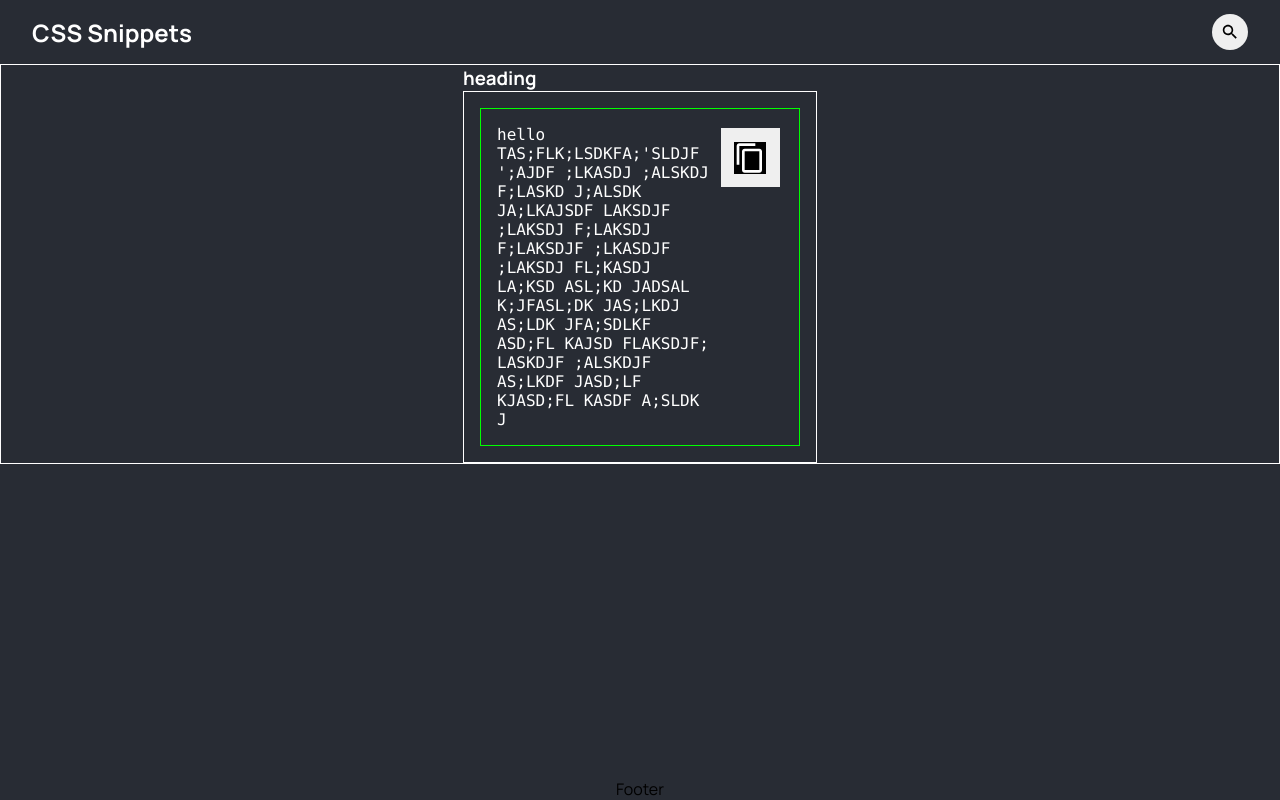
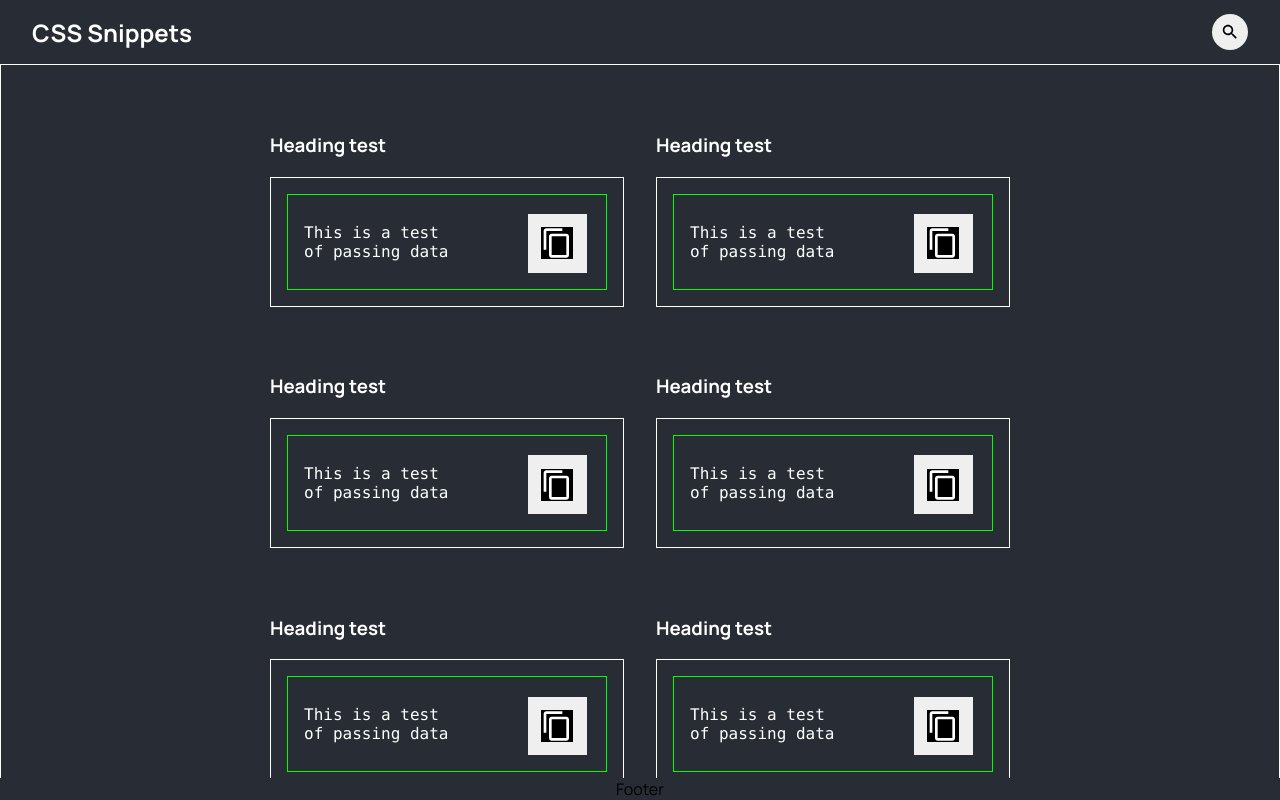
Before and after one commit to Andrew-Neely-82/css-snippets, a React (Create React App) app: page / in a window 1280 px wide. Built offline with nearby package versions, Linux system fonts and the light colour scheme.

Commit message:
updated carousel styling / changed jsx naming

```diff
--- a/src/components/carousel/Carousel.jsx
+++ b/src/components/carousel/Carousel.jsx
@@ -1,12 +1,25 @@
-import { CodeExample } from "../export";
+import { CodeBlockWrapper } from "../export";
 import "./styling/style.scss";
 
 const Carousel = () => {
-  const test = "hello TAS;FLK;LSDKFA;'SLDJF ';AJDF ;LKASDJ ;ALSKDJ F;LASKD J;ALSDK JA;LKAJSDF LAKSDJF ;LAKSDJ F;LAKSDJ F;LAKSDJF ;LKASDJF ;LAKSDJ FL;KASDJ LA;KSD ASL;KD JADSAL K;JFASL;DK JAS;LKDJ AS;LDK JFA;SDLKF ASD;FL KAJSD FLAKSDJF; LASKDJF ;ALSKDJF AS;LKDF JASD;LF KJASD;FL KASDF A;SLDK J";
+  const title = "Heading test";
+  const test = "This is a test of passing data";
+
   return (
     <div className="Carousel__">
       <div className="Carousel__wrapper">
-        <CodeExample heading="heading" example={test} />
+        <div className="Code-container">
+          <CodeBlockWrapper title={title} code={test} />
+          <CodeBlockWrapper title={title} code={test} />
+        </div>
+        <div className="Code-container">
+          <CodeBlockWrapper title={title} code={test} />
+          <CodeBlockWrapper title={title} code={test} />
+        </div>
+        <div className="Code-container">
+          <CodeBlockWrapper title={title} code={test} />
+          <CodeBlockWrapper title={title} code={test} />
+        </div>
       </div>
     </div>
   );
--- a/src/components/carousel/styling/_mixins.scss
+++ b/src/components/carousel/styling/_mixins.scss
@@ -1,5 +1,18 @@
 @import "../../../styling/component";
 
-@mixin s {
+@mixin Carousel__ {
+  @include flexbox(flex, 0, center, center);
+  width: 100%;
+  border: 1px solid white;
+  color: white;
+}
 
+@mixin Carousel__wrapper {
+  margin: 1rem;
 }
+
+@mixin Code-container {
+  display: grid;
+  grid-template-columns: repeat(2, 1fr);
+  margin: 1rem auto;
+}
--- a/src/components/carousel/styling/style.scss
+++ b/src/components/carousel/styling/style.scss
@@ -2,11 +2,13 @@
 @import "./mixins";
 
 .Carousel__ {
-  @include flexbox(flex, 0, center, center);
-  width: 100%;
-  border: 1px solid white;
-  color: white;
+  @include Carousel__;
 
   .Carousel__wrapper {
+    @include Carousel__wrapper;
+
+    .Code-container {
+      @include Code-container;
+    }
   }
 }
--- /dev/null
+++ b/src/components/codeExample/CodeBlockWrapper.jsx
@@ -0,0 +1,12 @@
+import { CodeBlock } from "../export";
+import "./styling/style.scss";
+
+const CodeBlockWrapper = ({ title, code }) => {
+  return (
+    <div className="CodeExample__">
+      <h3 className="CodeExample__heading">{title}</h3>
+      <CodeBlock code={code} />
+    </div>
+  );
+};
+export default CodeBlockWrapper;
--- a/src/components/codeExample/CodeExample.jsx
+++ /dev/null
@@ -1,12 +0,0 @@
-import { CodeBlock } from "../export";
-import "./styling/style.scss";
-
-const CodeExample = ({ heading, example }) => {
-  return (
-    <div className="CodeExample__">
-      <h3 className="CodeExample__heading">{heading}</h3>
-      <CodeBlock code={example} />
-    </div>
-  );
-};
-export default CodeExample;
--- a/src/components/codeExample/styling/_mixins.scss
+++ b/src/components/codeExample/styling/_mixins.scss
@@ -1,9 +1,9 @@
 @import "../../../styling/component";
 
 @mixin CodeExample__ {
-
+  margin: 1rem;
 }
 
 @mixin CodeExample__heading {
-
+  margin: 1em auto;
 }
--- a/src/components/export.js
+++ b/src/components/export.js
@@ -2,8 +2,8 @@
 export { default as Navbar } from "./navbar/Navbar";
 
 // reusable components
-export { default as CodeBlock } from "./codeBlock/CodeBlock";
-export { default as CodeExample } from "./codeExample/CodeExample";
+export { default as CodeBlock } from "./codeBlockWrapper/CodeBlock";
+export { default as CodeBlockWrapper } from "./codeExample/CodeBlockWrapper";
 
 //
 export { default as Carousel } from "./carousel/Carousel";
```
Also changed, not shown: src/components/codeBlockWrapper/CodeBlock.jsx (renamed from src/components/codeBlock/CodeBlock.jsx), src/components/codeBlockWrapper/index.js (renamed from src/components/codeBlock/index.js), src/components/codeBlockWrapper/styling/mixins.scss (renamed from src/components/codeBlock/styling/mixins.scss), src/components/codeBlockWrapper/styling/style.scss (renamed from src/components/codeBlock/styling/style.scss).
